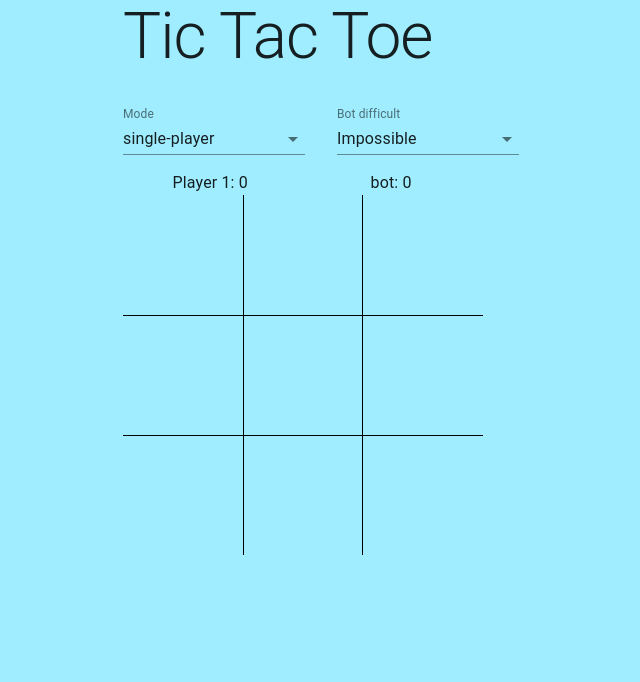
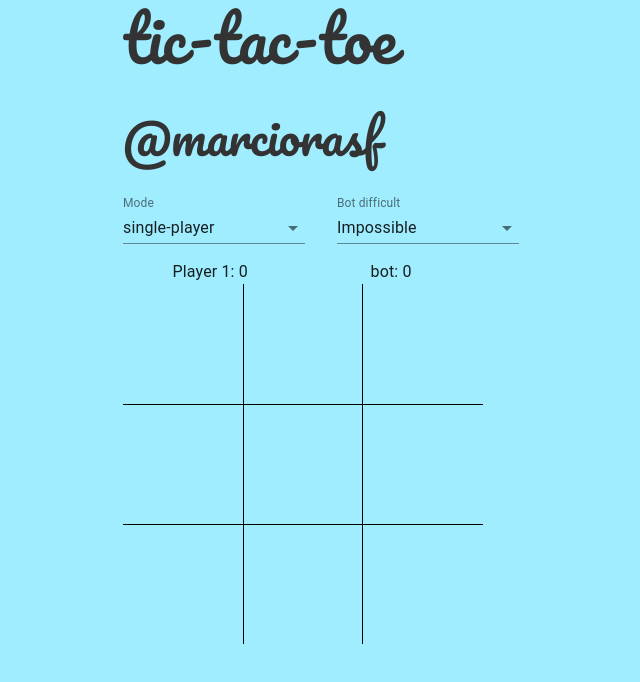
Before and after one commit to marciorasf/tic-tac-toe, a React (Create React App) app: page /game in a window 1280 px wide. Shown: the top 682 px of the page, without its empty margins (319-959 px from the left). Built offline with nearby package versions, Linux system fonts and the light colour scheme.

Commit message:
remove colors file

```diff
--- a/src/pages/Game/index.jsx
+++ b/src/pages/Game/index.jsx
@@ -120,7 +120,13 @@ export default function Game() {
           <Grid container spacing={4}>
             <Grid item xs={12}>
               <Typography variant="h1" component="h1">
-                Tic Tac Toe
+                tic-tac-toe
+              </Typography>
+            </Grid>
+
+            <Grid item xs={12}>
+              <Typography variant="h2" component="h2">
+                @marciorasf
               </Typography>
             </Grid>
 
--- a/src/styles/colors.js
+++ /dev/null
@@ -1,7 +0,0 @@
-const colors = {
-  background: "#a0edff",
-  primary: "#fe6b35",
-  secondary: "#00ff00",
-};
-
-export default colors;
--- a/src/styles/theme.js
+++ b/src/styles/theme.js
@@ -1,19 +1,24 @@
 import { createMuiTheme } from "@material-ui/core/styles";
-
-import colors from "./colors";
 
 const theme = createMuiTheme({
   palette: {
     primary: {
-      main: colors.primary,
+      main: "#fe6b35",
     },
     secondary: {
-      main: colors.secondary,
+      main: "#00ff00",
     },
   },
   typography: {
     h1: {
       fontSize: "4rem",
+      fontFamily: "Pacifico, sans-serif",
+      color: "#333333",
+    },
+    h2: {
+      fontSize: "3rem",
+      fontFamily: "Pacifico, sans-serif",
+      color: "#333333",
     },
   },
 });
```
